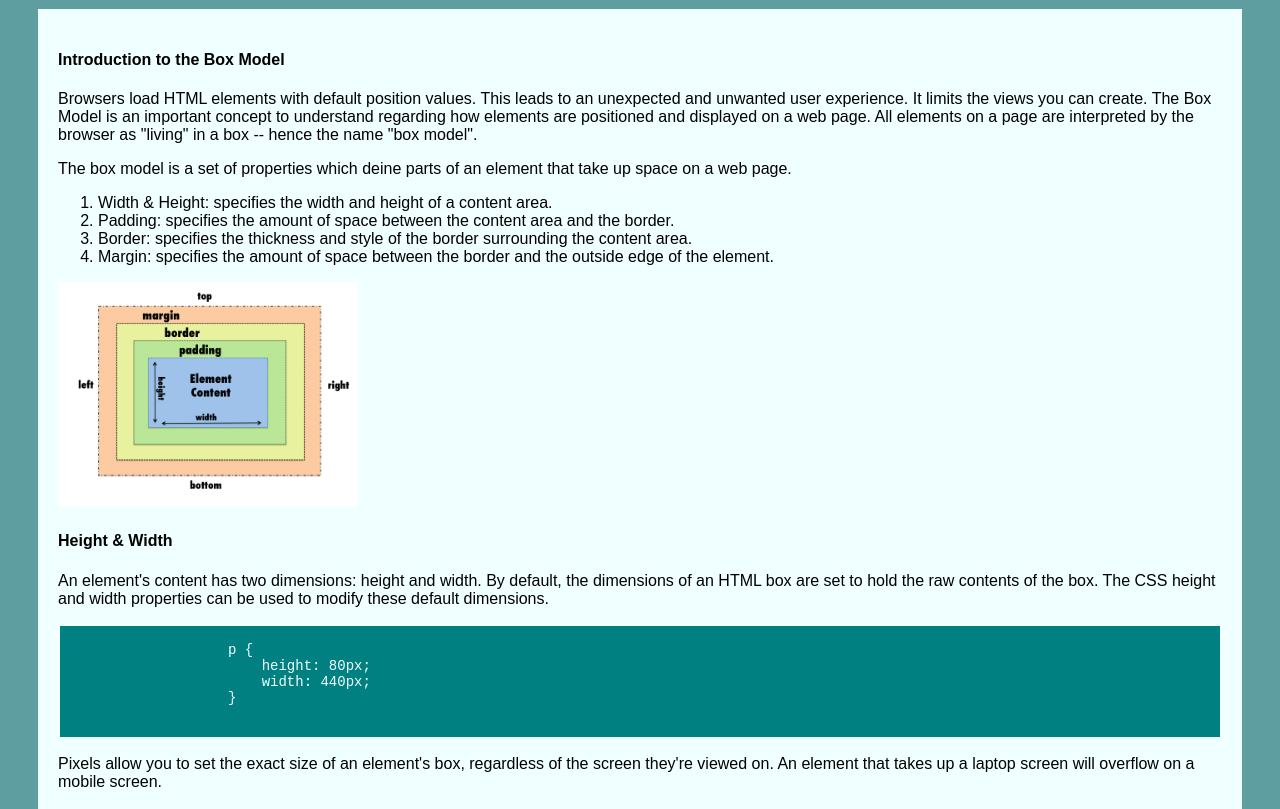
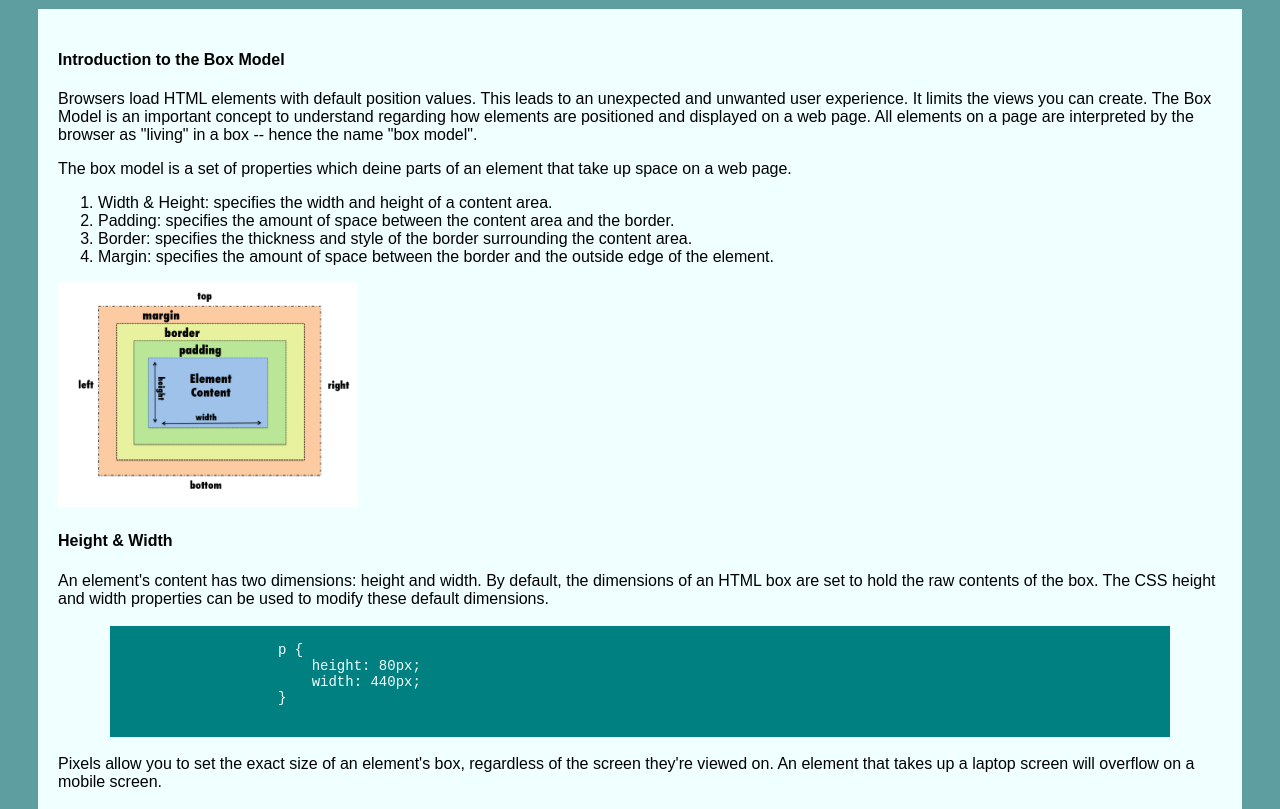
Before and after one commit to jrrohrer/css-cheatsheets, a plain HTML site: page box-model.html in a window 1280 px wide. Shown: the part 133-942 px from the top of the page. Drawn offline with Linux system fonts and the light colour scheme.

Commit message:
updated the pre selector

```diff
--- a/styles.css
+++ b/styles.css
@@ -71,6 +71,7 @@ pre {
   color: azure;
   text-align: left;
   border: 2px solid azure;
+  margin: 10px 50px;
   max-width: 100%;
   overflow: auto;
   display: block;
```
